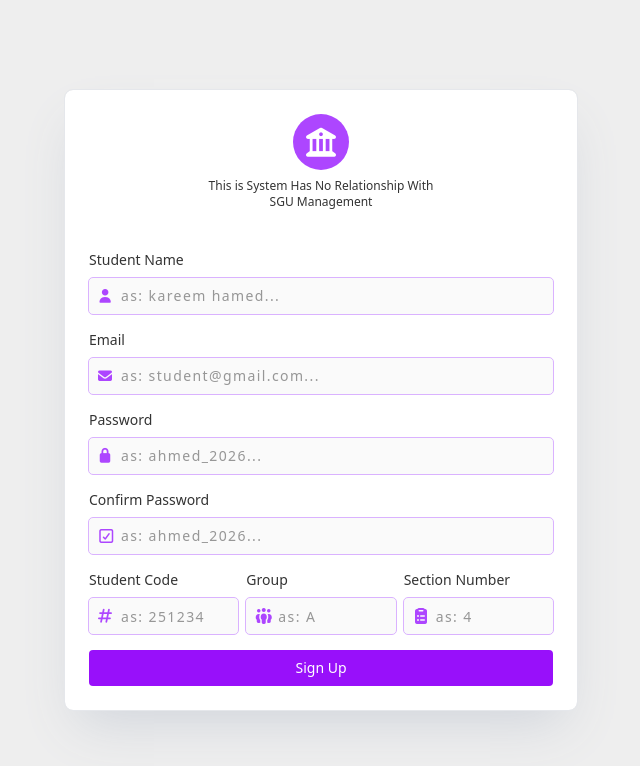
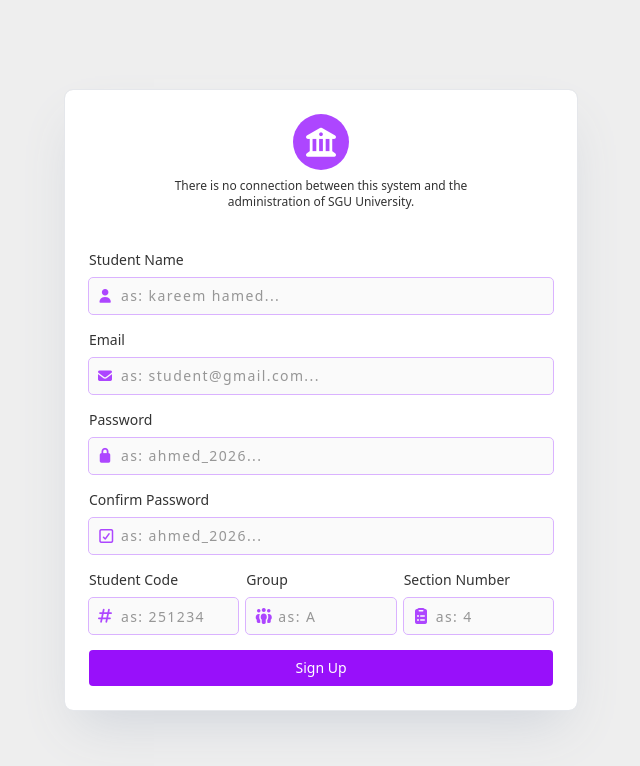
Before and after one commit to FYOTOL1/uni-lms, a React (Vite) app: page / in a window 1280 px wide. Shown: the top 766 px of the page, without its empty margins (319-959 px from the left). Built offline with nearby package versions, Linux system fonts and the light colour scheme.

Commit message:
Published

```diff
--- a/src/forms/signup/SignupForm.tsx
+++ b/src/forms/signup/SignupForm.tsx
@@ -64,7 +64,8 @@ const SignupForm = () => {
             <i className="fa-solid fa-building-columns"></i>
           </div>
           <h2 className="text-[#333] text-xs">
-            This is System Has No Relationship With <br /> SGU Management
+            There is no connection between this system and the <br />
+            administration of SGU University.
           </h2>
         </div>
 
```
